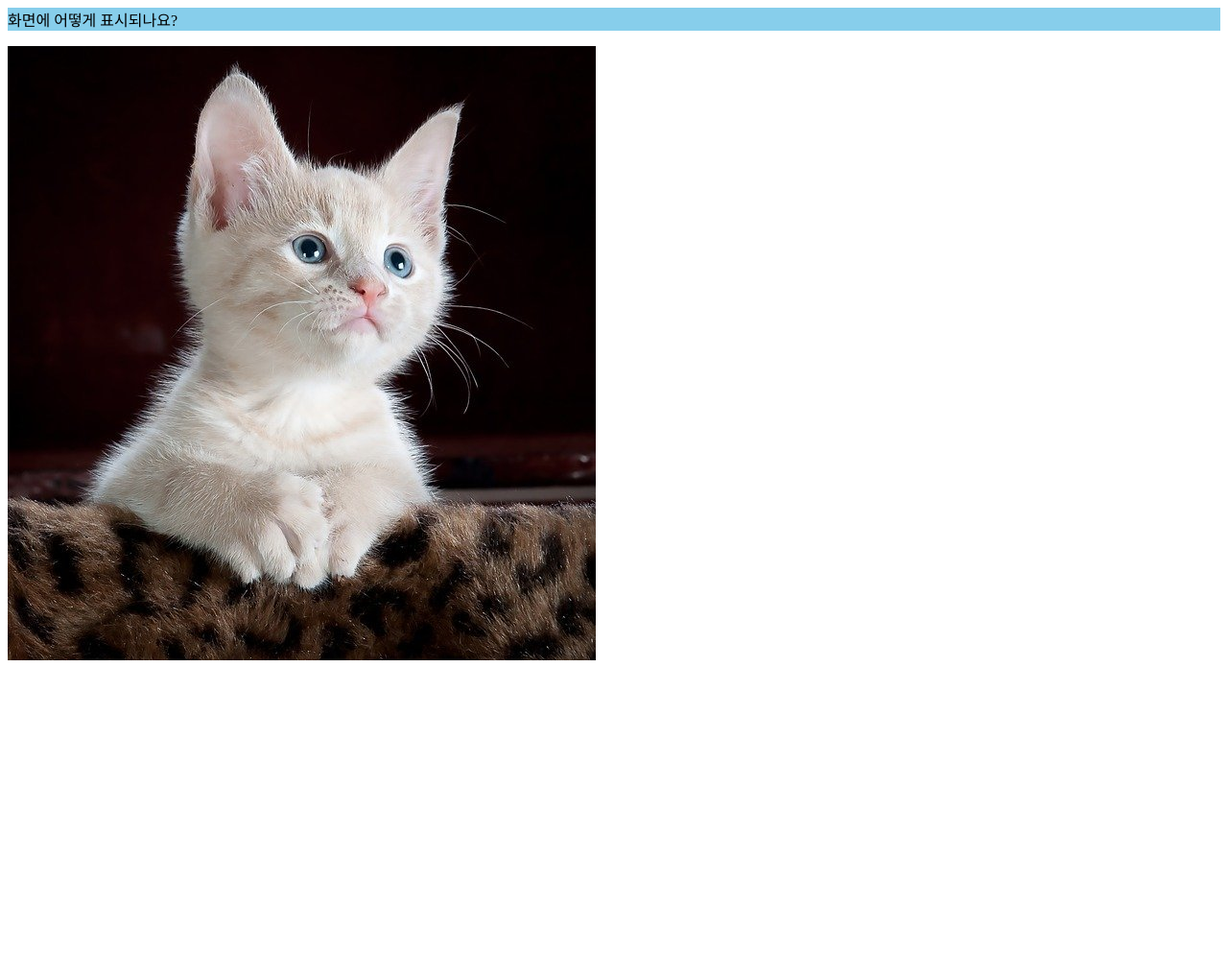
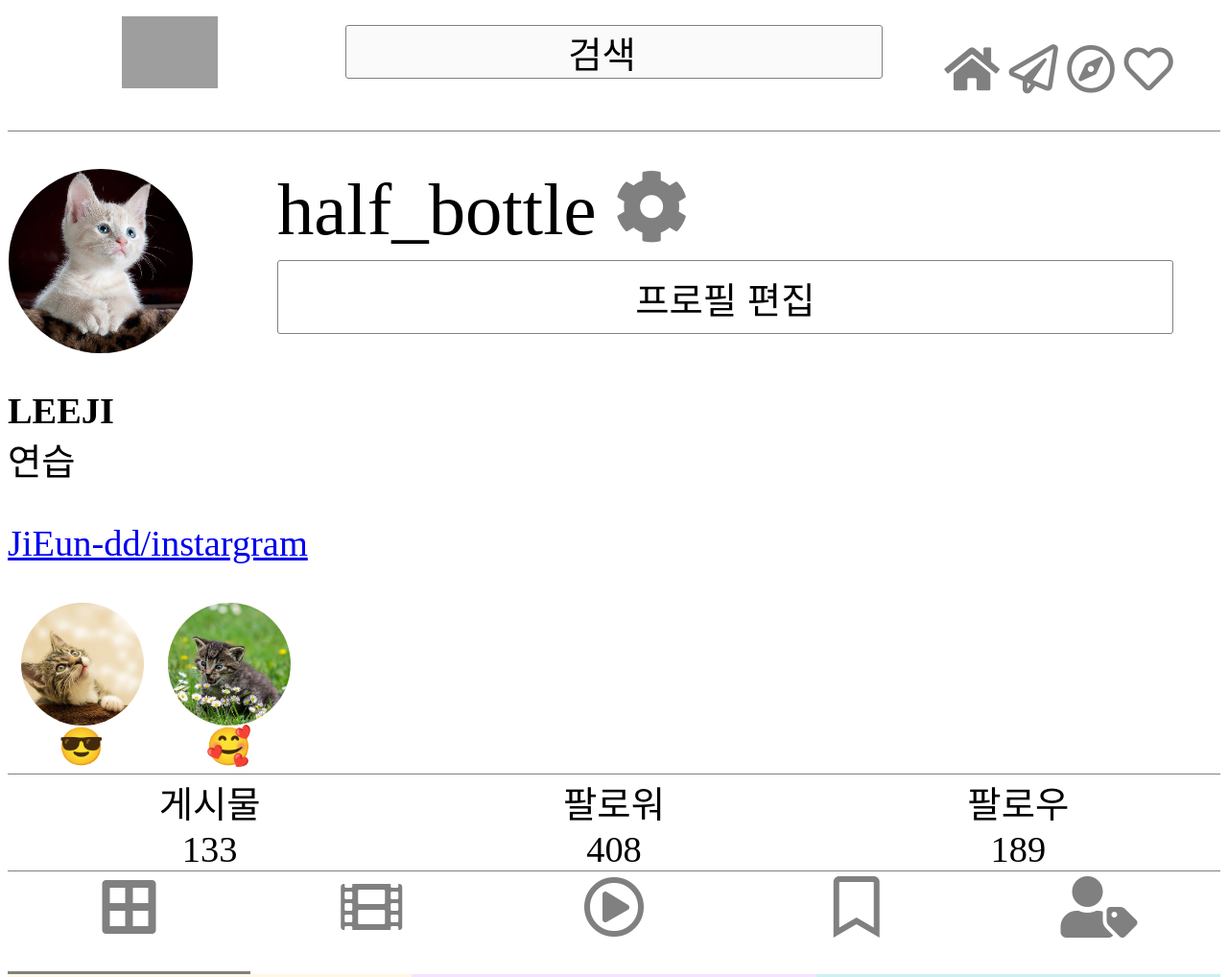
Before and after one commit to JiEun-dd/instargram, a plain HTML site: page index.html in a window 1280 px wide. Shown: the top 1018 px of the page at 96% size. Before the commit the page ends 800 px from the top, so only its background shows below. Drawn offline with Linux system fonts and the light colour scheme; grey boxes are pictures that could not be loaded.

Commit message:
practice

```diff
--- a/index.html
+++ b/index.html
@@ -1,14 +1,101 @@
-<style>
-@media (max-width:600px){
-    p {background-color: pink;}
-    img {display:none;}
-}
-@media (min-width:600px){
-    p {background-color: skyblue;}
-    img {display:block;}
-}
-</style>
-<p>
-    화면에 어떻게 표시되나요?
-</p>
-<img src="image/profile.jpg"/>
+<html>
+    <head>
+            <link href="9_2_7.css" rel="stylesheet">
+            <link href="https://pro.fontawesome.com/releases/v5.10.0/css/all.css" rel="stylesheet"/>
+            <script src = "14_1_4.js"></script>
+    </head>
+    <body>
+        <div id="top">
+            <img src="https://search.pstatic.net/common/?src=http%3A%2F%2Fblogfiles.naver.net%2FMjAyMzA0MTJfMTc1%2FMDAxNjgxMjgyNjA1NzU3.G24EyELX6rkFTg4Pd3IwSAC3ik1RRc5eA_2Tfb9qNWcg.ixvLX-n7jFj18m0NU1aVZYFutXyyJUr2dj2ZduY0WTQg.PNG.crannn%2F%25C0%25CE%25BD%25BA%25C5%25B8%25B1%25D7%25B7%25A5_%25B7%25CE%25B0%25ED_4.png&type=sc960_832" width="100px"/>
+            <input type="search" value="검색"/>
+            <div><i class="fas fa-home"></i>
+                 <i class="far fa-paper-plane"></i>
+                 <i class="far fa-compass"></i>
+                 <i class="far fa-heart"></i>
+            </div>
+            <div></div>
+            </div>
+            <div id = "profile">
+                <div id="profile_pic">
+                    <img class="circle_pic" src="image/profile.jpg"/>
+                </div>
+            <div id="profile_info">
+                <div id="id">
+                    <span>half_bottle</span>
+                    <i class="fas fa-cog"></i>
+                </div>
+                <button>프로필 편집</button>
+            </div>
+        </div>
+        <div>
+            <p>
+                <strong id="userInfo">LEEJI</strong><br/>
+                <span id="summary">연습</span>
+            </p>
+            <p id = "profileDetail">
+                <a href="https://github.com/JiEun-dd/instargram">
+                        JiEun-dd/instargram
+                </a>
+            </p>
+        </div>
+        <div id="highlight_area">
+            <div class="highlight">
+                <div class="highlight_pic">
+                    <img class="circle_pic" src="image/hl 1.jpg"/>
+                </div>
+                <div>
+                    😎
+                </div>
+            </div>
+            <div class="highlight">
+                <div class="highlight_pic">
+                    <img class="circle_pic" src="image/hl 2.jpg"/>
+                </div>
+                <div>
+                    🥰
+                </div>
+            </div>
+            <div></div>
+        </div>
+        <div id="stat_bar">
+            <div class="stat">
+                게시물<br/>
+                133
+            </div>
+            <div class="stat">
+                팔로워<br/>
+                408
+            </div>
+            <div class="stat">
+                팔로우<br/>
+                189
+            </div>
+        </div>
+        <div id="sub_icons">
+            <div class="selected">
+                <i class="fas fa-border-all"></i>
+            </div>
+            <div><i class="fas fa-film"></i></div>
+            <div><i class="far fa-play-circle"></i></div>
+            <div><i class="far fa-bookmark"></i></div>
+            <div><i class="fas fa-user-tag"></i></div>
+            </div>
+        <div>
+            <div class="thumbnail_grid">
+                <img src="image/thumbnails/1.jpg" class="thumbnail"/>
+                <img src="image/thumbnails/2.jpg" class="thumbnail"/>
+                <img src="image/thumbnails/3.jpg" class="thumbnail"/>
+            </div>
+            <div class="thumbnail_grid">
+                <img src="image/thumbnails/4.jpg" class="thumbnail"/>
+                <img src="image/thumbnails/5.jpg" class="thumbnail"/>
+                <img src="image/thumbnails/6.jpg" class="thumbnail"/>
+            </div>
+            <div class="thumbnail_grid">
+                <img src="image/thumbnails/7.jpg" class="thumbnail"/>
+                <img src="image/thumbnails/8.jpg" class="thumbnail"/>
+                <img src="image/thumbnails/9.jpg" class="thumbnail"/>
+            </div>
+        </div>
+    </body>
+</html>
```
